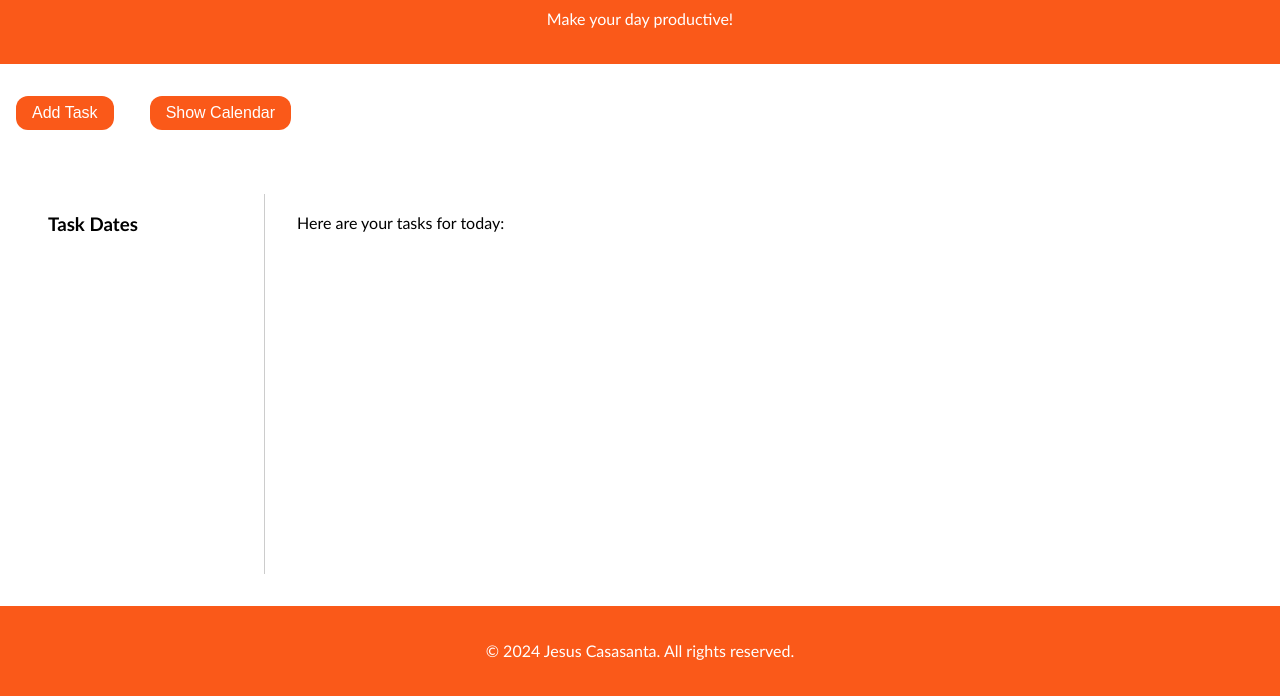
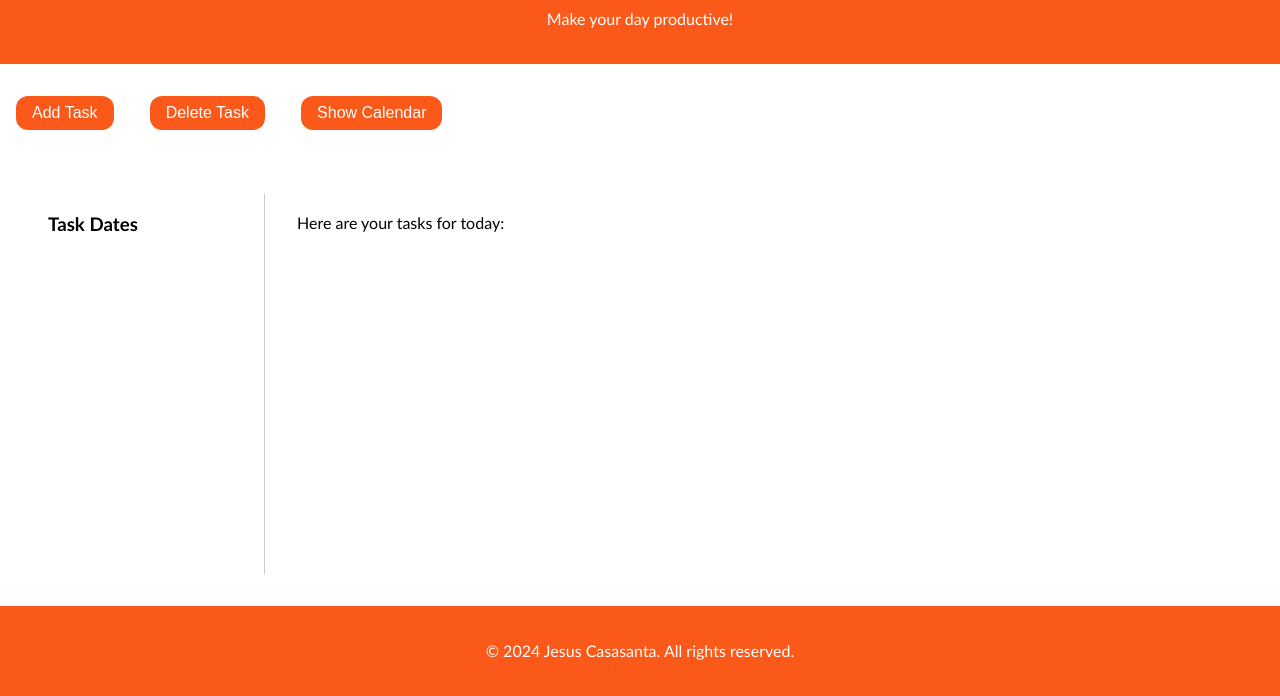
Before and after one commit to jcasa28/To-do-list, a plain HTML site: page To do list/index.html in a window 1280 px wide. Shown: the part 104-800 px from the top of the page. Drawn offline with Linux system fonts and the light colour scheme.

Commit message:
button for delete task added

```diff
--- a/To do list/index.html
+++ b/To do list/index.html
@@ -164,6 +164,7 @@
     <nav>
         <!-- Navigation links go here -->
         <button onclick="addTask()">Add Task</button>
+        <button onclick="deleteTask()">Delete Task</button>
         <button onclick="toggleCalendar()">Show Calendar</button>
     </nav>
     <main>
```
Also changed, not shown: 1 other file.
